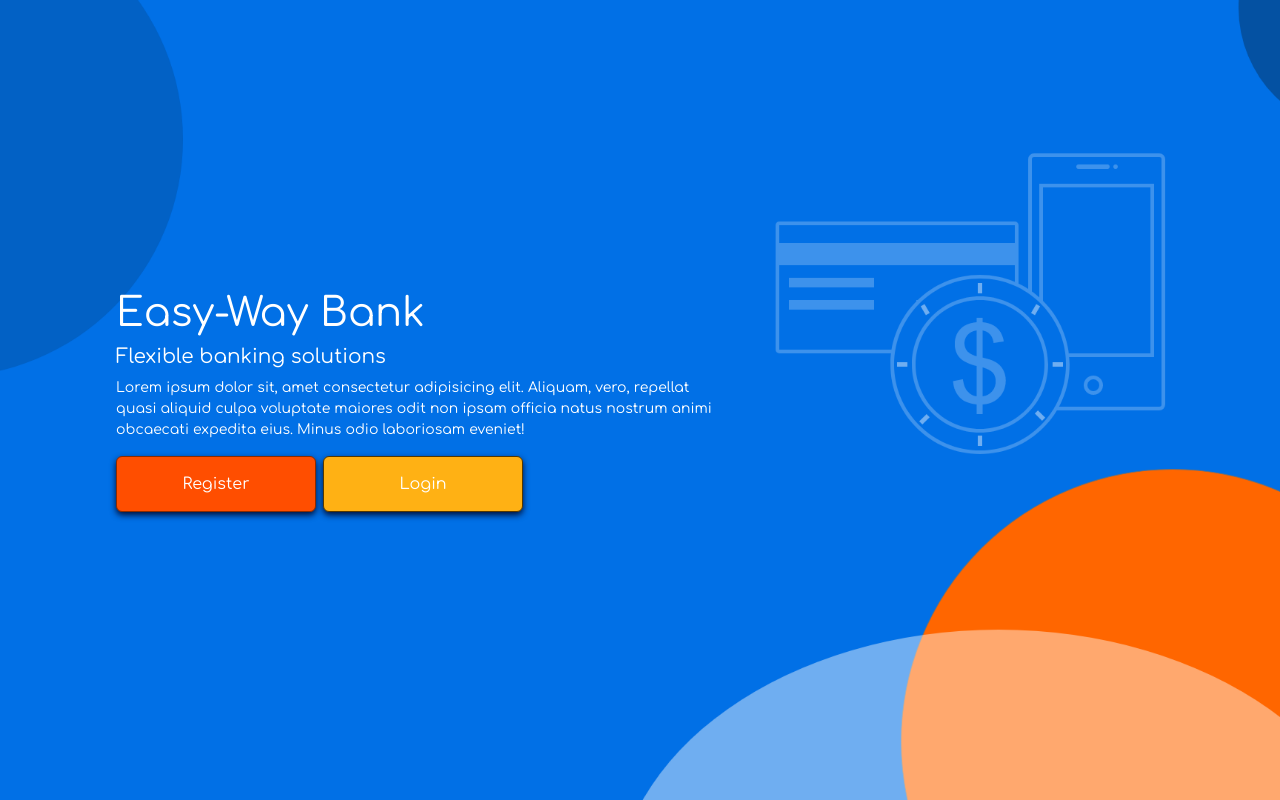
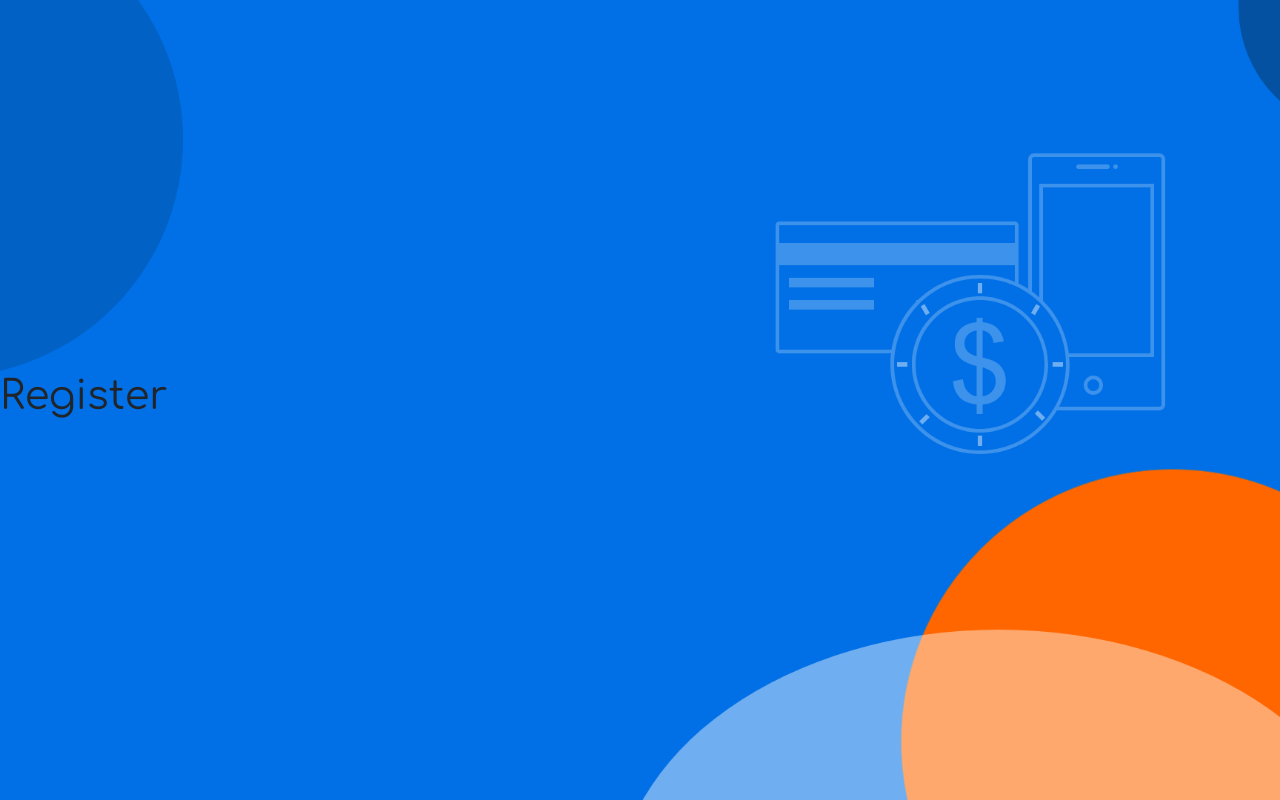
Before and after one commit to ccastillo32/bank-demo-js, a React (Vite) app: page /register in a window 1280 px wide. Built offline with nearby package versions, Linux system fonts and the light colour scheme.

Commit message:
React router added

```diff
--- a/package.json
+++ b/package.json
@@ -14,7 +14,8 @@
     "bootstrap": "^5.3.2",
     "prop-types": "^15.8.1",
     "react": "^18.2.0",
-    "react-dom": "^18.2.0"
+    "react-dom": "^18.2.0",
+    "react-router-dom": "^6.22.0"
   },
   "devDependencies": {
     "@types/react": "^18.2.43",
--- /dev/null
+++ b/src/App.jsx
@@ -0,0 +1,12 @@
+import { Route, Routes } from "react-router";
+import { Home } from "./pages/home/Home";
+import { Register } from "./pages/register/Register";
+
+export function App () {
+  return (
+    <Routes>
+      <Route path="/" element={ <Home /> } />
+      <Route path="register" element={ <Register /> } />
+    </Routes>
+  )
+}
--- a/src/main.jsx
+++ b/src/main.jsx
@@ -4,8 +4,11 @@ import 'bootstrap/dist/css/bootstrap.css'
 import "@fontsource/comfortaa";
 
 import './main.css'
-import { Home } from './pages/home/Home';
+import { BrowserRouter } from 'react-router-dom';
+import { App } from './App';
 
 ReactDOM.createRoot(document.getElementById('root')).render(
-  <Home />,
+  <BrowserRouter>
+    <App />
+  </BrowserRouter>
 )
--- /dev/null
+++ b/src/pages/register/Register.jsx
@@ -0,0 +1,5 @@
+export function Register () {
+  return (
+    <h1>Register</h1>
+  )
+}
```
Also changed, not shown: 1 other file (tests, documents, lock files or other folders).
